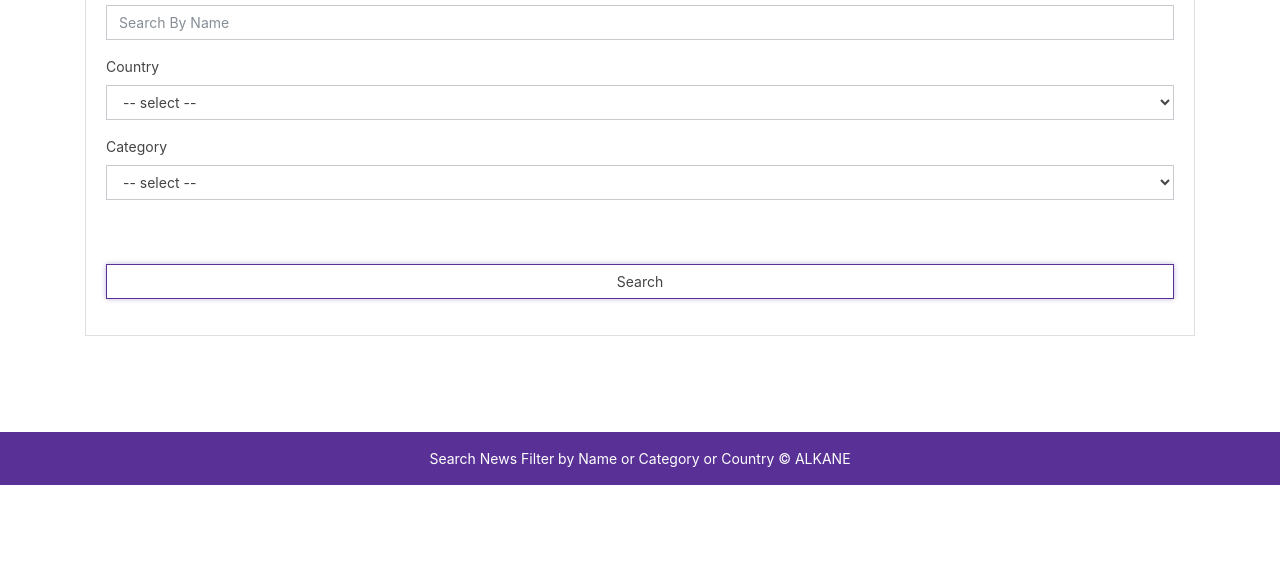
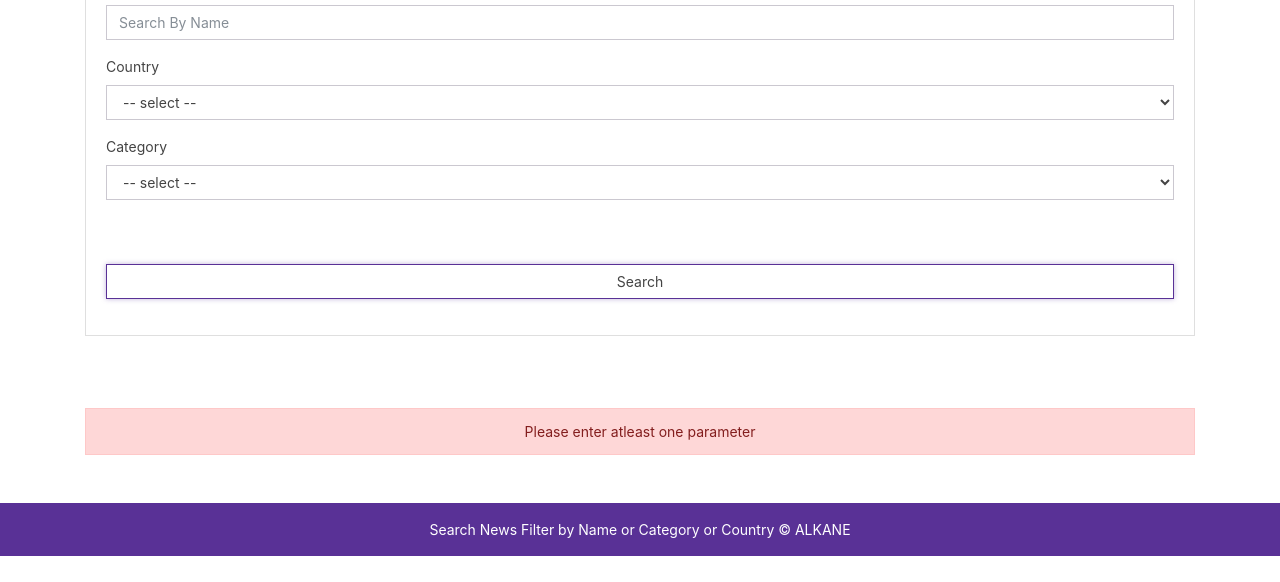
Before and after one commit to AALKANEE/News, a plain HTML site: page index.html in a window 1280 px wide. Both pictures are taken after a click on the input "Search". Shown: the part 218-800 px from the top of the page. Drawn offline with Linux system fonts and the light colour scheme.

Commit message:
create ui js and some class of BT and show message for field

```diff
--- a/index.html
+++ b/index.html
@@ -56,6 +56,7 @@
 
                </div>
                <div id="result" class="row mt-5"></div>
+               <div id="message"></div>
            </div>
 
            <footer class="mt-5 p-3 text-center bg-primary">
--- a/js/app.js
+++ b/js/app.js
@@ -1,5 +1,5 @@
 //classes
-
+const ui = new UI();
 //listeners
 listeners();
 function listeners() {
@@ -14,8 +14,11 @@ function search(e) {
   const category = document.querySelector("#category").value;
 
   if (newsName !== "" || country !== "" || category !== "") {
-    console.log("It is Okey")
+    console.log("It is Okey");
   } else {
-    console.log("Wrong!")
+    ui.printMessage(
+      "Please enter atleast one parameter",
+      "text-center alert alert-danger mt-4"
+    );
   }
 }
--- /dev/null
+++ b/js/ui.js
@@ -0,0 +1,17 @@
+// show any message in html
+class UI{
+    printMessage(message,className){
+        // create div tag
+        const div = document.createElement('div')
+        //append text message to the div tag
+        div.appendChild(document.createTextNode(message))
+        // append class Name to the tag
+        div.className=className
+        //show the message in to the html
+        document.querySelector('#message').appendChild(div)
+
+    }
+    removeMessage(){
+
+    }
+}
```
Also changed, not shown: js/News.js (added).
